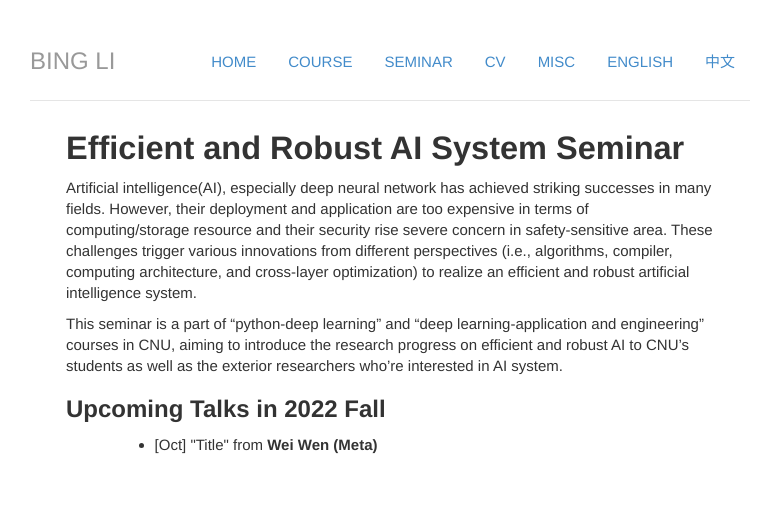
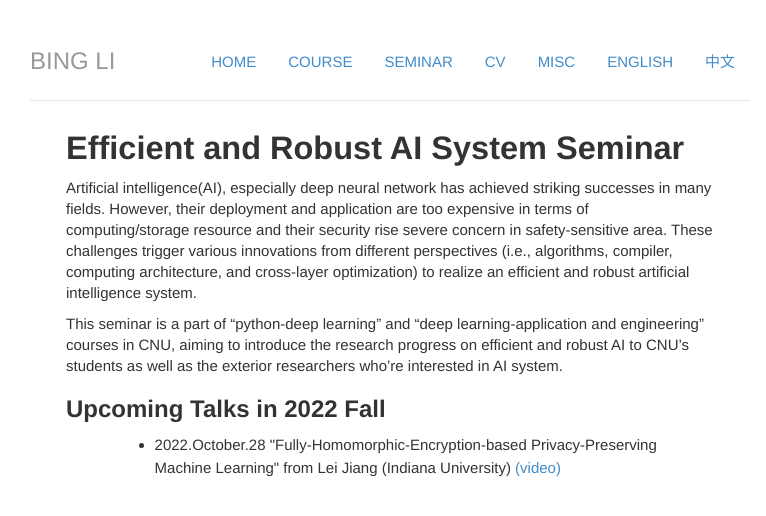
Before and after one commit to libingict/libingict.github.io, a Jekyll site: the page built from teaching/seminar.html, in a window 1280 px wide. Shown: the top 516 px of the page, without its empty margins (58-824 px from the left). Built offline with Jekyll 4.4.1, drawn with Linux system fonts in a browser that asks for light colours; nearby versions of some CDN libraries; library files that are not in the unit come from our copies; a script that is not in the unit is left out.

Commit message:
add the seminar info of lei jiang

```diff
--- a/teaching/seminar.html
+++ b/teaching/seminar.html
@@ -16,7 +16,7 @@ title: seminar
                 <h3> Upcoming Talks in 2022 Fall </h3>
                        <!-- <p style="padding-left:40px; padding-right:40px;"> -->
                        	<ul class="contact">
-                       		<li>[Oct] "Title" from <strong> Wei Wen (Meta) </strong> </li>
+                       		<li>2022.October.28 "Fully-Homomorphic-Encryption-based Privacy-Preserving Machine Learning" from Lei Jiang (Indiana University) <a herf="https://drive.google.com/file/d/1PcFxTq9VD4c-We1Nvzy83nPRUaRAzyhE/view?usp=sharing">(video)</a> </li>
                        		</ul>
 
 </div>
```
